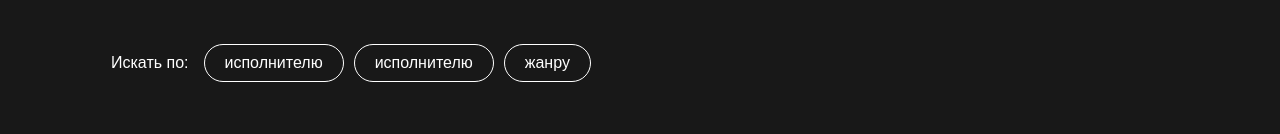
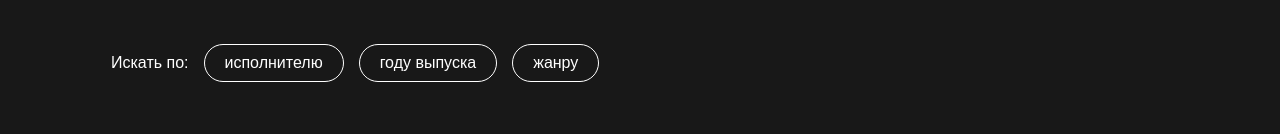
Before and after one commit to NosovDima/skypro-music, a React (Create React App) app: page / in a window 1280 px wide. Shown: the part 335-469 px from the top of the page. Built offline with nearby package versions, Linux system fonts and the light colour scheme; the HTML template or start-up script is replaced by a standard one; a web font is replaced by a local one.

Commit message:
hw4 is done

```diff
--- a/src/components/Buttons/authorButton.jsx
+++ /dev/null
@@ -1,44 +0,0 @@
-import * as S from "../Filter/Filter.styles"
-import "./BtnStyles.css"
-import { useState } from "react";
-
-
-
-function AuthorButton({ onClick, isActive }) {
-  return (
-    <S.FilterButton
-      className={`filter__button button-author ${isActive ? '_btn-text_active _btn-icon_active' : ''}`}
-      onClick={onClick}
-    >
-      исполнителю
-    </S.FilterButton>
-  );
-}
-
-function AuthorFilterOptions() {
-  const [isOptionsVisible, setOptionsVisible] = useState(false);
-
-  const toggleOptionsVisibility = () => {
-    setOptionsVisible(!isOptionsVisible);
-  };
-
-  return (
-    <div>
-       <AuthorButton onClick={toggleOptionsVisibility} />
-      {isOptionsVisible && (
-        <S.FilterFrameAuthor>
-          <S.FilterOptions>
-            <S.Dropdown href="http://">Calvin Harris</S.Dropdown>
-            <S.Dropdown href="http://">Tom Boxer</S.Dropdown>
-            <S.Dropdown href="http://">Ali Bakgor</S.Dropdown>
-            <S.Dropdown href="http://">minthaze</S.Dropdown>
-            <S.Dropdown href="http://">Стоункат</S.Dropdown>
-            <S.Dropdown href="http://">Blue Foundation</S.Dropdown>
-          </S.FilterOptions>
-        </S.FilterFrameAuthor>
-      )}
-    </div>
-  );
-}
-
-export default AuthorFilterOptions;
--- a/src/components/Buttons/genreButton.jsx
+++ /dev/null
@@ -1,74 +0,0 @@
-import * as S from "../Filter/Filter.styles"
-import "./BtnStyles.css"
-import { useState } from "react";
-
-
-
-
-
-function GenreButton({ onClick, isActive }) {
-  return (
-    <S.FilterButton
-      className={`filter__button button-author ${isActive ? '_btn-text_active _btn-icon_active' : ''}`}
-      onClick={onClick}
-      >жанру
-      </S.FilterButton>
-      );
-}
-
-function GenreFilterOptions() {
-      const [isOptionsVisible, setOptionsVisible] = useState(false);
-
-      const toggleOptionsVisibility = () => {
-        setOptionsVisible(!isOptionsVisible);
-      };
-
-      return (
-        <S.FilterBox>
-          <GenreButton onClick={toggleOptionsVisibility} />
-          {isOptionsVisible && (
-          <S.FilterFrameGenre>
-             <S.FilterOptions>
-                 <S.Dropdown href="http://">Hip-Hop</S.Dropdown>
-                 <S.Dropdown href="http://">Rock</S.Dropdown>
-                 <S.Dropdown href="http://">Classic</S.Dropdown>
-                 <S.Dropdown href="http://">Elektro</S.Dropdown>
-             </S.FilterOptions>
-         </S.FilterFrameGenre>
-          )}
-        </S.FilterBox>
-      );
-    }
-
-export default GenreFilterOptions;
-
-
-
-
-
-
-
-// return (
-//   <S.FilterButton
-//     className={`filter__button button-author ${isActive ? '_btn-text_active _btn-icon_active' : ''}`}
-//     onClick={onClick}
-//   >
-//     исполнителю
-//     <div>
-//      <AuthorButton onClick={toggleOptionsVisibility} />
-//     {isOptionsVisible && (
-//       <S.FilterFrameAuthor>
-//         <S.FilterOptions>
-//           <S.Dropdown href="http://">Calvin Harris</S.Dropdown>
-//           <S.Dropdown href="http://">Tom Boxer</S.Dropdown>
-//           <S.Dropdown href="http://">Ali Bakgor</S.Dropdown>
-//           <S.Dropdown href="http://">minthaze</S.Dropdown>
-//           <S.Dropdown href="http://">Стоункат</S.Dropdown>
-//           <S.Dropdown href="http://">Blue Foundation</S.Dropdown>
-//         </S.FilterOptions>
-//       </S.FilterFrameAuthor>
-//     )}
-//   </div>
-//   </S.FilterButton>
-// );
-// }
--- a/src/components/Buttons/yearButton.jsx
+++ /dev/null
@@ -1,95 +0,0 @@
-import * as S from "../Filter/Filter.styles"
-import "./BtnStyles.css"
-import { useState } from "react";
-
-
-
-
-function YearButton({ onClick, isActive }) {
-  return (
-    <S.FilterButton
-      className={`filter__button button-author ${isActive ? '_btn-text_active _btn-icon_active' : ''}`}
-      onClick={onClick}
-    >
-      исполнителю
-    </S.FilterButton>
-  );
-}
-
-function YearFilterOptions() {
-  const [isOptionsVisible, setOptionsVisible] = useState(false);
-
-  const toggleOptionsVisibility = () => {
-    setOptionsVisible(!isOptionsVisible);
-  };
-
-  return (
-    <S.FilterBox>
-      <YearButton onClick={toggleOptionsVisibility} />
-      {isOptionsVisible && (
-        <S.FilterFrameYear>
-        <S.FilterOptions>
-            <S.Dropdown href="http://">2001-2010</S.Dropdown>
-            <S.Dropdown href="http://">2010-2020</S.Dropdown>
-            <S.Dropdown href="http://">2020-now</S.Dropdown>
-        </S.FilterOptions>
-    </S.FilterFrameYear>
-      )}
-    </S.FilterBox>
-  );
-}
-
-export default YearFilterOptions;
-
-
-
-
-// import * as S from "../Filter/Filter.styles"
-// import "./BtnStyles.css"
-// import { useState } from "react";
-
-
-
-// // {/* <AuthorButton onClick={() => {toggleVisibility("author"); handleButtonClick() }} isActive={isActive}/>
-// //       {visible === "author" && <AuthorFilterOptions/>} */}
-
-
-
-// const [visible, setVisible] = useState(null)
-//   const toggleVisibility = (filter) => {
-//     setVisible(visible === filter ? null : filter)
-//   }
-//   const [isActive, setIsActive] = useState(false);
-//   const handleButtonClick = () => {
-//     setIsActive(!isActive);
-//   };
-
-// function AuthorButton({ onClick, isActive }) {
-//   return (
-//     <S.FilterButton
-//       className={`filter__button button-author ${isActive ? '_btn-text_active _btn-icon_active' : ''}`}
-//       onClick={onClick}
-//     >
-//       исполнителю
-
-//     <div>
-//     <AuthorButton onClick={() => {toggleVisibility("author"); handleButtonClick() }} isActive={isActive}/>
-//    {visible === "author" && (
-//      <S.FilterFrameAuthor>
-//        <S.FilterOptions>
-//          <S.Dropdown href="http://">Calvin Harris</S.Dropdown>
-//          <S.Dropdown href="http://">Tom Boxer</S.Dropdown>
-//          <S.Dropdown href="http://">Ali Bakgor</S.Dropdown>
-//          <S.Dropdown href="http://">minthaze</S.Dropdown>
-//          <S.Dropdown href="http://">Стоункат</S.Dropdown>
-//          <S.Dropdown href="http://">Blue Foundation</S.Dropdown>
-//        </S.FilterOptions>
-//      </S.FilterFrameAuthor>
-//    )}
-//  </div>
-//  </S.FilterButton>
-//   );
-// }
-
-
-// export default AuthorButton;
--- a/src/components/Filter/Filter.jsx
+++ b/src/components/Filter/Filter.jsx
@@ -1,40 +1,89 @@
 
 import { useState } from "react";
-// import AuthorFilterOptions from "../Buttons/AuthorFilterOptions";
-// import GenreFilterOptions from "../Buttons/GenreFilterOptions";
-// import YearFilterOptions from "../Buttons/YearFilterOptions";
-import AuthorButton from "../Buttons/AuthorButton";
-import YearButton from "../Buttons/YearButton";
-import GenreButton from "../Buttons/GenreButton";
-import * as S from "../Filter/Filter.styles"
+import * as S from "../Filter/Filter.styles";
+
+
 
 function Filter() {
 
-  const [visible, setVisible] = useState(null)
-  const toggleVisibility = (filter) => {
-    setVisible(visible === filter ? null : filter)
+      const [visibleAuthor, setVisibleAuthor] = useState(false)
+      const [visibleYear, setVisibleYear] = useState(false)
+      const [visibleGenre, setVisibleGenre] = useState(false)
+
+      const toggleVisibilityAuthor = () => {
+        setVisibleAuthor(!visibleAuthor)
+        setVisibleGenre(false)
+        setVisibleYear(false)
       }
-  const [isActive, setIsActive] = useState(false);
-  const handleButtonClick = () => {
-    setIsActive(!isActive);
-  };
+
+      const toggleVisibilityYear = () => {
+        setVisibleAuthor(false)
+        setVisibleGenre(false)
+        setVisibleYear(!visibleYear)
+      }
+
+      const toggleVisibilityGenre = () => {
+        setVisibleAuthor(false)
+        setVisibleGenre(!visibleGenre)
+        setVisibleYear(false)
+      }
 
       return (
         <>
         <S.FilterContainer>
         <S.FilterTitle>Искать по:</S.FilterTitle>
-      <S.ButtonBlock> <AuthorButton onClick={() => {toggleVisibility("author"); handleButtonClick() }} isActive={isActive}/>
-      {visible === "author" && <AuthorButton/>}
-      <YearButton onClick={() => toggleVisibility("year")}/>
-      {visible === "year" && <YearButton/>}
-      <GenreButton onClick={() => {toggleVisibility("genre"); handleButtonClick()}}/>
-      {visible === "genre" && <GenreButton/>}
+        <S.FilterBox>
+
+          <S.ButtonBlock onClick={toggleVisibilityAuthor} >
+            <S.FilterButton $props={visibleAuthor}>
+              исполнителю
+            </S.FilterButton>
+            {visibleAuthor &&
+              (<S.FilterFrameAuthor>
+                <S.FilterOptions>
+                  <S.Dropdown href="http://">Calvin Harris</S.Dropdown>
+                  <S.Dropdown href="http://">Tom Boxer</S.Dropdown>
+                  <S.Dropdown href="http://">Ali Bakgor</S.Dropdown>
+                  <S.Dropdown href="http://">minthaze</S.Dropdown>
+                  <S.Dropdown href="http://">Стоункат</S.Dropdown>
+                  <S.Dropdown href="http://">Blue Foundation</S.Dropdown>
+                </S.FilterOptions>
+              </S.FilterFrameAuthor>)}
           </S.ButtonBlock>
+
+          <S.ButtonBlock onClick={toggleVisibilityYear}>
+            <S.FilterButton $props={visibleYear}>
+              году выпуска
+            </S.FilterButton>
+            {visibleYear &&
+              (<S.FilterFrameYear>
+                <S.FilterOptions>
+                    <S.Dropdown href="http://">2001-2010</S.Dropdown>
+                    <S.Dropdown href="http://">2010-2020</S.Dropdown>
+                    <S.Dropdown href="http://">2020-now</S.Dropdown>
+                </S.FilterOptions>
+            </S.FilterFrameYear>)}
+          </S.ButtonBlock>
+
+          <S.ButtonBlock onClick={toggleVisibilityGenre}>
+            <S.FilterButton $props={visibleGenre}>
+              жанру
+            </S.FilterButton>
+            {visibleGenre && (
+              <S.FilterFrameGenre>
+              <S.FilterOptions>
+                  <S.Dropdown href="http://">Hip-Hop</S.Dropdown>
+                  <S.Dropdown href="http://">Rock</S.Dropdown>
+                  <S.Dropdown href="http://">Classic</S.Dropdown>
+                  <S.Dropdown href="http://">Elektro</S.Dropdown>
+              </S.FilterOptions>
+          </S.FilterFrameGenre>)}
+
+          </S.ButtonBlock>
+          </S.FilterBox>
           </S.FilterContainer>
         </>
+      );
+    };
 
-
-        );
-    }
-
-    export default Filter;
+    export default Filter
--- a/src/components/Filter/Filter.styles.js
+++ b/src/components/Filter/Filter.styles.js
@@ -25,8 +25,10 @@ margin-right: 15px;`
 
 export const ButtonBlock = styled.div`
 display: flex;
-gap: 10px;
+gap: 15px;
 align-items: center;`
+
+
 
 export const FilterButton = styled.div`
 font-style: normal;
@@ -39,6 +41,9 @@ padding: 6px 20px;
 position: relative`
 
 export const FilterBox = styled.div`
+display: flex;
+gap: 15px;
+align-items: center;
 `
 
 
@@ -52,7 +57,7 @@ position: absolute;
 background-color: #313131;
 border-radius: 12px;
 z-index: 2;
-bottom: 530px;`
+bottom: 590px;`
 
 
 
@@ -64,7 +69,7 @@ position: absolute;
 background-color: #313131;
 border-radius: 12px;
 z-index: 2;
-bottom: 530px;
+bottom: 590px;
 `
 
 export const FilterFrameYear = styled.div`
@@ -75,7 +80,7 @@ position: absolute;
 background-color: #313131;
 border-radius: 12px;
 z-index: 2;
-bottom: 530px;;`
+bottom: 590px;`
 
 
 export const FilterOptions = styled.ul`
```
Also changed, not shown: src/components/Filter/BtnStyles.css (renamed from src/components/Buttons/btnStyles.css). Lines whose indentation alone changed are shown as unchanged.
